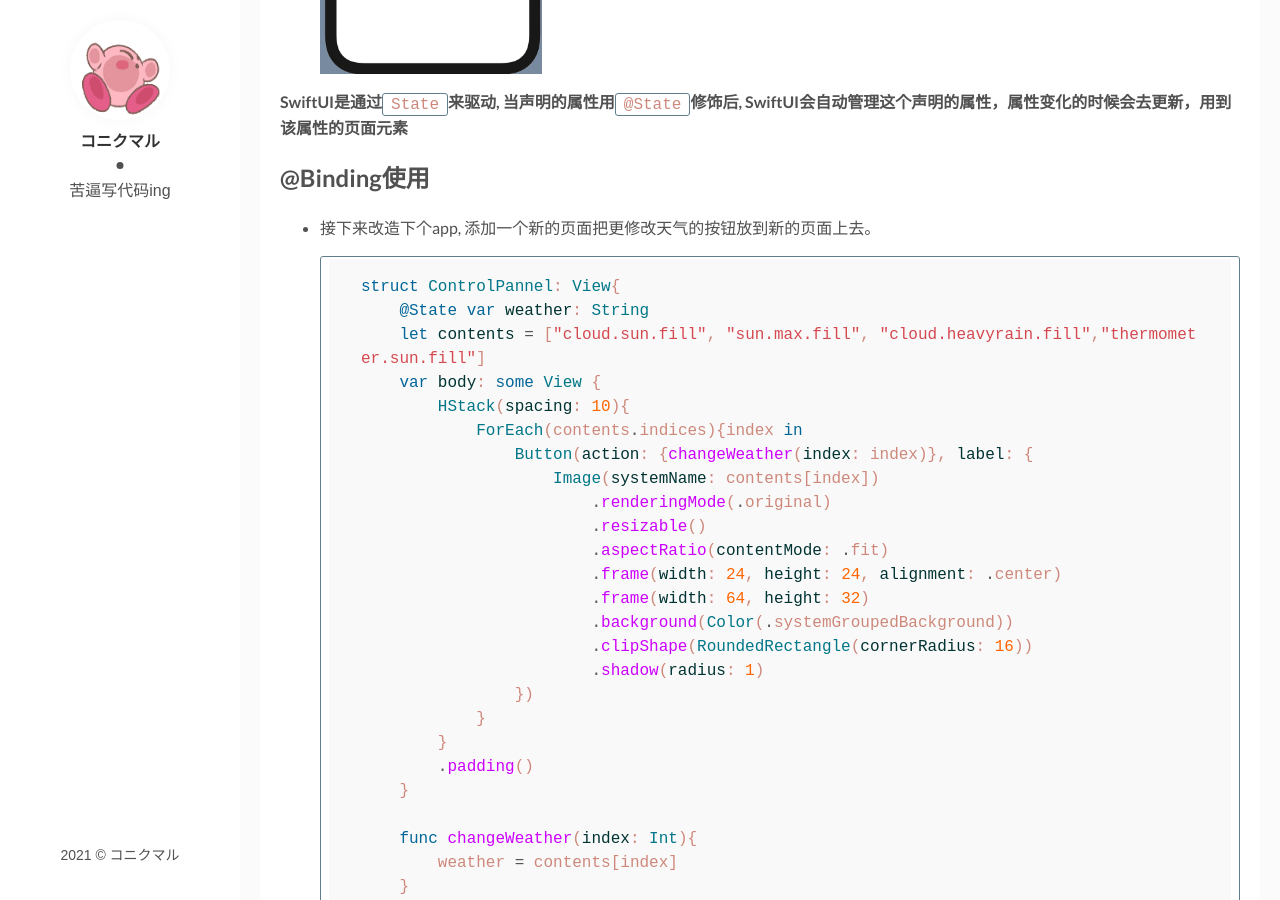
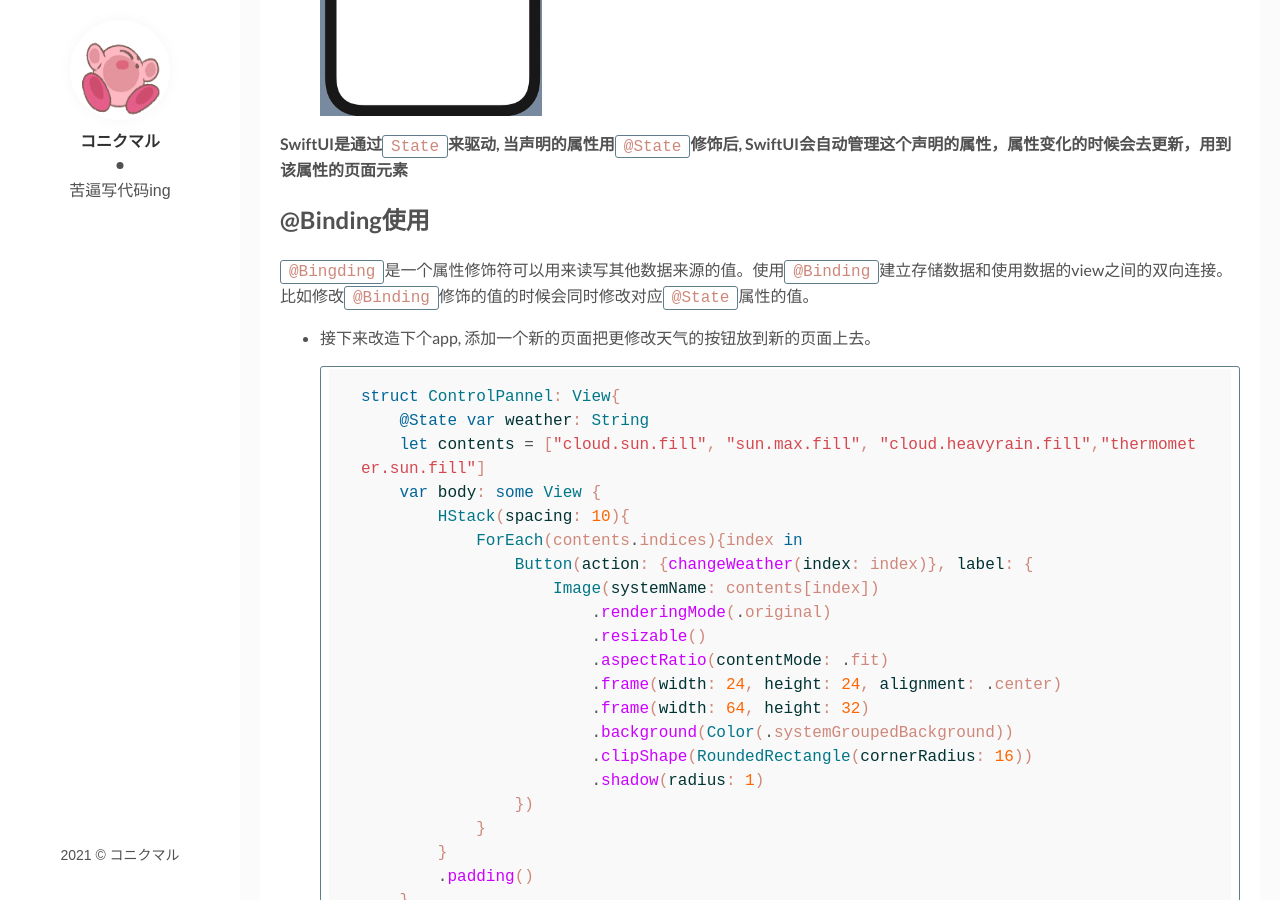
Before and after one commit to RiuHDuo/riuhduo.github.io, a Jekyll site: the page built from _posts/2021-4-24-SwiftUI-data-bingding.markdown, in a window 1280 px wide and 900 px high, scrolled down 3898 px. Built offline with Jekyll 4.4.1, drawn with Linux system fonts in a browser that asks for light colours; comment, search, counter and statistics services are not loaded; some of the changed text lies outside the part shown.

Commit message:
Update 2021-4-24-SwiftUI-data-bingding.markdown

```diff
--- a/_posts/2021-4-24-SwiftUI-data-bingding.markdown
+++ b/_posts/2021-4-24-SwiftUI-data-bingding.markdown
@@ -13,6 +13,7 @@ tags: [SwiftUI]
 > 本文使用目前最新版本的xcode 12 + macOS Big sur + iOS14
 
 ## 理解@State
+`@State` 是一个属性修饰符符号，用于读写被SwiftUI管理的数据. 当`@State`标记的值改变了，页面会重新计算body内容。
 
 用一个简单的天气APP来说明:
 
@@ -106,6 +107,7 @@ tags: [SwiftUI]
 **SwiftUI是通过`State`来驱动, 当声明的属性用`@State`修饰后, SwiftUI会自动管理这个声明的属性，属性变化的时候会去更新，用到该属性的页面元素**
 
 ## @Binding使用
+`@Bingding`是一个属性修饰符可以用来读写其他数据来源的值。使用`@Binding`建立存储数据和使用数据的view之间的双向连接。比如修改`@Binding`修饰的值的时候会同时修改对应`@State`属性的值。
 
 - 接下来改造下个app, 添加一个新的页面把更修改天气的按钮放到新的页面上去。
 
```
